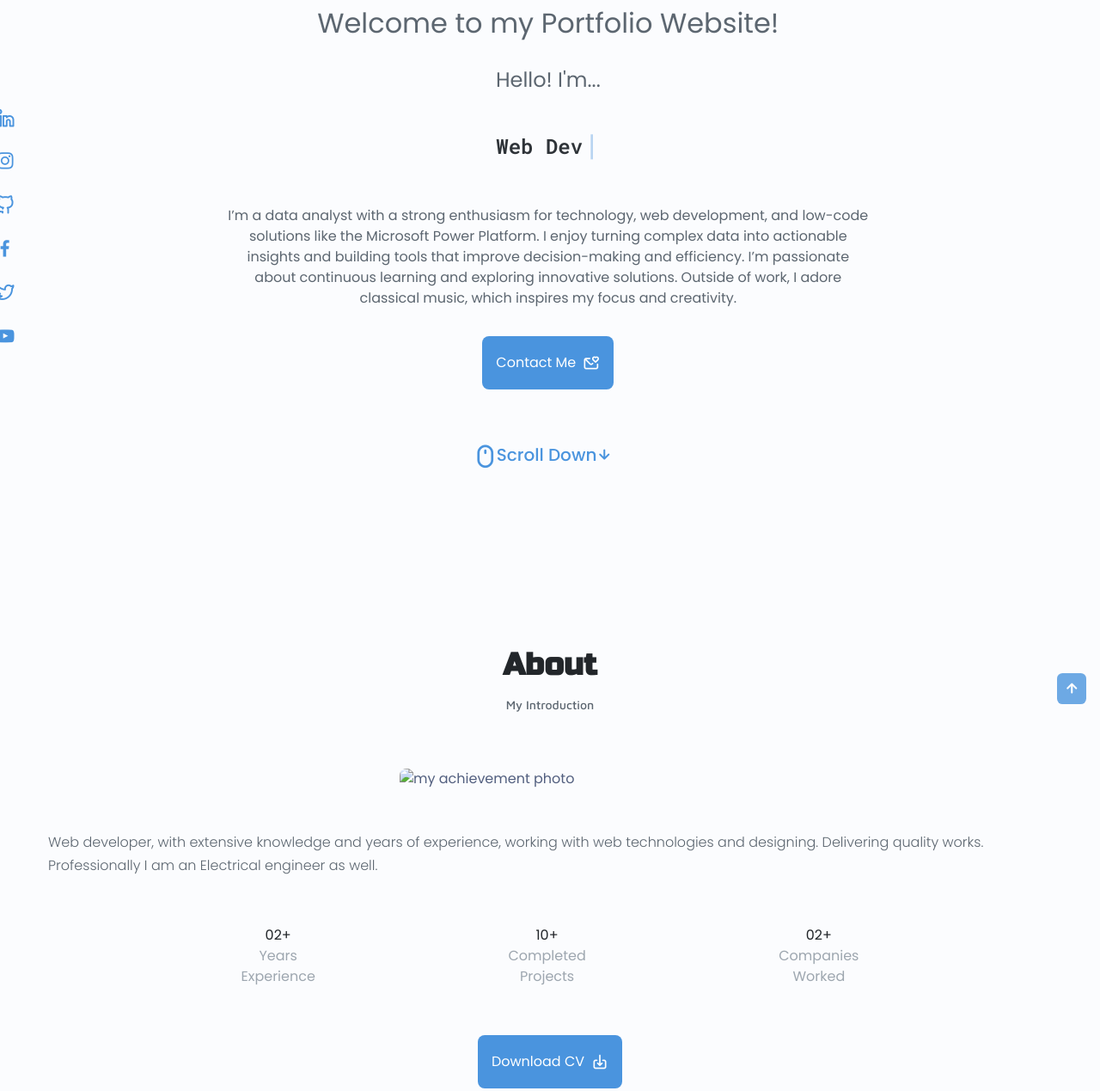
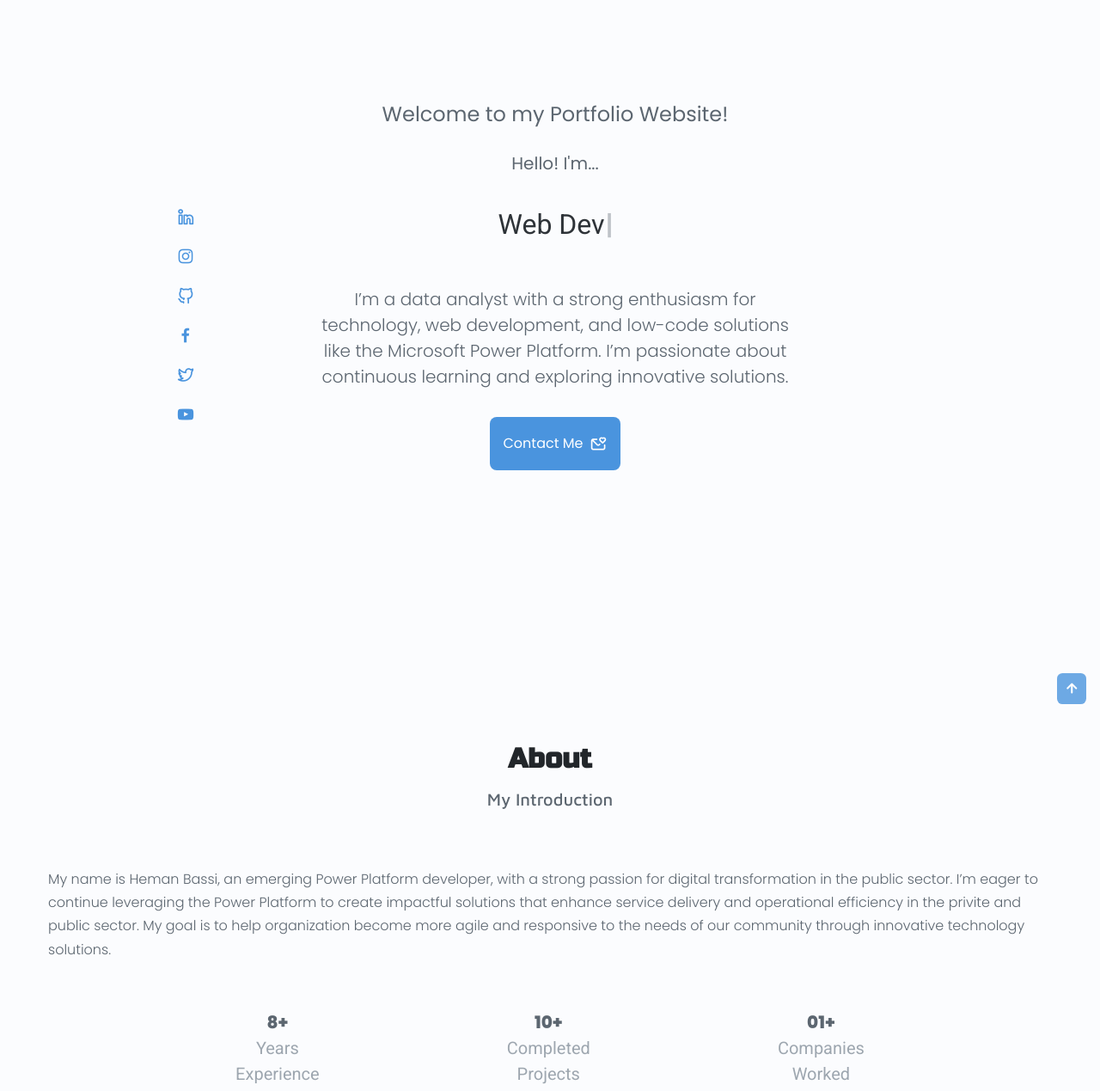
Before and after one commit to Heims99/myPortfolio, a plain HTML site: page index.html in a window 1280 px wide. Shown: the part 141-1410 px from the top of the page at 86% size. Drawn offline with nearby package versions, Linux system fonts and the light colour scheme.

Commit message:
New commit working good

```diff
--- a/css/style.css
+++ b/css/style.css
@@ -247,7 +247,7 @@ img {
 
 /* Main section title */
 .section__title {
-  font-size: var(--font-size-big);             /* 2rem */
+  font-size: var(--font-size-h1);             /* 2rem */
   font-family: var(--font-accent);             /* Bold display headings */
   font-weight: var(--font-weight-bold);        /* Strong emphasis */
 }
@@ -255,7 +255,7 @@ img {
 /* Subheading style */
 .section__subtitle {
   display: block;
-  font-size: var(--font-size-sm);              /* 0.813rem */
+  font-size: var(--font-size-h3);              /* 0.813rem */
   font-family: var(--font-secondary);          /* Rounded modern accent font */
   font-weight: var(--font-weight-medium);
   margin-bottom: var(--mb-3);                  /* 3rem bottom spacing */
@@ -457,23 +457,20 @@ img {
 
 /* ===================== HOME ================== */
 
-.home {
-  min-height: 90vh;                        /* Ensures the section takes up most of the viewport height */
-  display: flex;                           /* Enables flexible layout */
-  flex-direction: column;                  /* Stack children vertically */
-  justify-content: space-between;          /* Distribute space between top and bottom content */
-  margin-top: var(--mb-3);                 /* Top spacing using your spacing scale */
-  margin-bottom: var(--mb-2);              /* Bottom spacing */
-  padding-bottom: 0;                       /* No extra padding below */
-}
-
+.home{
+    height: 70vh;
+    align-content: space-between;
+    margin-top: 10rem; /* Adjusted for better alignment */;
+    padding-bottom: 0;
+    margin-bottom: var(--mb-1-25);
+}
 
 .home__container{
     display: flex;
     gap: 1.75rem;
     padding-left: 0;
-    margin-left: var(--mb-1);
-    justify-content: space-around;
+    margin-left: var(--mb-0-1);
+    justify-content:center;
     align-items: center;
 }
 
@@ -484,9 +481,9 @@ img {
     padding-top: var(--mb-2-5);
     align-items: center;
     height: auto;
-    align-content: space-between;
+    align-content: ;
     margin-right: var(--mb-0-25);
-    margin-left: 0;
+    margin-left: 4rem; /* Adjusted for better alignment */
 }
 
 .home__social{
@@ -497,35 +494,36 @@ img {
     column-gap: 0;
     padding-top: 2rem;
     margin: 0;
+    margin-left: var(--mb-0-5) ;
 }
 
 .home__social-icon{
-    font-size: 1.45rem;
+    font-size: 1.25rem;
     color: var(--first-color);
 }
 .home__social-icon:hover{
-    color: var(--first-color-alt);
+    color: var(--first-color-second);
 }
 
 .home__data{
     grid-area: home__content;
-    width: 800px;
+    width: 600px;
     align-content: center;
     text-align: center;
-    transform: translateX(-7rem);
+    transform: translateX(-4rem);
 }
 
 .home__welcome{
-    text-align: center;
-    font-size: var(--font-size-h1);
-    color: var(--text-color);
-    padding: 0 1.5rem;
-}
-
-.home__title{
     text-align: center;
     font-size: var(--font-size-h2);
     color: var(--text-color);
+    padding:0rem;
+}
+
+.home__title{
+    text-align: center;
+    font-size: var(--font-size-h3);
+    color: var(--text-color);
     margin-top: var(--mb-1-5);
     padding-bottom: 1rem;
 }
@@ -533,29 +531,28 @@ img {
 #typewriter{
     margin-top: var(--mb-1);
     margin-bottom: var(--mb-2);
-    color: var(--text-color);
 }
 
 .Typewriter__wrapper{
     text-align: center;
-    font-size: var(--font-size-h2);
-    font-family: var(--font-mono);
-    font-weight: var(--font-weight-semibold);
+    font-size: var(--font-size-h1);
+    font-family: var(--font-ui);
+    font-weight: var(--font-weight-medium);
     color: var(--mainText);
 }
 
 .Typewriter__cursor{
     font-size: var(--font-size-h1);
-    color: var(--first-color);
-    font-family: var(--font-mono);
-    font-weight: var(--font-weight-semibold);
+    color: var(--text-color);
+    font-family: var(--font-ui);
+    font-weight: var(--font-weight-bold);
 }
 
 .home__subtitle{
     text-align: center;
-    font-size: var(--font-size-base);
+    font-size: var(--font-size-h3);
     color: var(--text-color);
-    font: weight 600px;;
+    font-weight: 200;
     margin-bottom: var(--mb-1);
     padding: 1rem 1.5rem 1rem 1.5rem;
 }
@@ -585,50 +582,42 @@ img {
 }
 
 .home__scroll{
-    display: absolute;
+    display: flex;
     justify-content: center;
-    margin-top: 5;
+    margin-top: 0;
     animation: scrollDown 3s infinite;
-     transform: translateX(-5rem);
-
 
 }
 
 .home__scroll-button{
     color: var(--first-color);
-    transition: .3s;
+    transition: .5s;
 }
 .home__scroll-button:hover{
-    color: var(--text-color);
+    color: var(--first-color-alt);
     transform: translateY(.25rem);
 }
 
 .home__scroll-mouse{
-    font-size: var(--font-size-h1);
-    margin-top: 5px; /* No top margin */
-
-    transform: translateX(3.5rem);
+    font-size: var(--big-font-size);
+    margin-top: var(--mb-3);
 }
 
 .home__scroll-name{
-    font-size: var(--font-size-h3);
-    color: var(--first-color);
-    font-weight: var(--font-weight-medium);
-    margin: 5px;; /* Margin for spacing */
-    transform: translateX(3rem);
+    font-size: var(--small-font-size);
+    color: var(--title-color);
+    font-weight: var(--font-medium);
+    margin: var(--mb-0-25);
 }
 
 .home__scroll-arrow{
-    font-size: var(--font-size-h2);
-    margin-top: 0; /* No top margin */
-
-    transform: translateX(2.5rem);
-}
-
+    font-size: var(--h3-font-size);
+}
 /* ===================== ABOUT ================== */
 .about{
-    padding-top: 1rem;
+    padding-top: 3%;
     margin-top: 7rem;
+
 }
 .about__img{
     width: 200px;
@@ -651,14 +640,13 @@ img {
 }
 
 .about__info-title{
-    font-size: var(--h2-font-size);
-    font-weight: var(--font-semi-bold);
-    color: var(--title-color);
-}
-
+    font-size: var(--font-size-h3);
+    font-weight: var(--font-weight-bold);
+    color: var(--text-color);
+}
 .about__info-name{
-    font-size: var(--smaller-font-size);
-    font-family: var(--roboto-font);
+    font-size: var(--font-size-h3);
+    font-family: var(--font-ui);
     color: var(--text-color-light);
 }
 
@@ -671,6 +659,7 @@ img {
 .about__buttons{
     display: flex;
     justify-content: center;
+
 }
 
 /* ===================== SKILLS ================== */
--- a/index.html
+++ b/index.html
@@ -147,7 +147,7 @@
                     <small class="home__welcome s-color"> Welcome to my Portfolio Website! </small>
                     <h1 class="home__title"> Hello! I'm...</h1>
                     <div id="typewriter"></div>
-                    <h3 class="home__subtitle" id="home-bio">I’m a data analyst with a strong enthusiasm for technology, web development, and low-code solutions like the Microsoft Power Platform. I enjoy turning complex data into actionable insights and building tools that improve decision-making and efficiency. I’m passionate about continuous learning and exploring innovative solutions. Outside of work, I adore classical music, which inspires my focus and creativity. </h3>
+                    <h3 class="home__subtitle" id="home-bio">I’m a data analyst with a strong enthusiasm for technology, web development, and low-code solutions like the Microsoft Power Platform. I’m passionate about continuous learning and exploring innovative solutions. </h3>
                     <a href="#contact" class="button button--flex">
                         Contact Me  <i class="uil uil-envelope-heart button__icon"></i>
                     </a>
@@ -155,14 +155,14 @@
 
             </div>
 
-           <div class="home__scroll d-flex justify-content-center">
+         <!-- <div class="home__scroll d-flex justify-content-center">
   <a href="#about" class="home__scroll-button button--flex">
     <i class="uil uil-mouse-alt home__scroll-mouse"></i>
     <span class="home__scroll-name">Scroll Down</span>
     <i class="uil uil-arrow-down home__scroll-arrow"></i>
   </a>
 </div>
-
+-------->
         </section>
 
     <!-- ------------- ABOUT ME -------------------->
@@ -171,17 +171,15 @@
             <span class="section__subtitle"> My Introduction </span>
 
             <div class="about__container container grid">
-                <img src="assets/img/ceremony.JPG" alt="my achievement photo" class="about__img">
-
                 <div class="about__data">
                     <p class="about__description" id="home-about">
-                        Web developer, with extensive knowledge and years of experience, working with web technologies and designing. Delivering quality works. Professionally I am an Electrical engineer as well.
+                        My name is Heman Bassi, an emerging Power Platform developer, with a strong passion for digital transformation in the public sector. I’m eager to continue leveraging the Power Platform to create impactful solutions that enhance service delivery and operational efficiency in the privite and public sector. My goal is to help organization become more agile and responsive to the needs of our community through innovative technology solutions.
                     </p>
                 </div>
 
                 <div class="about__info">
                     <div>
-                        <span class="about__info-title"> 02+ </span>
+                        <span class="about__info-title"> 8+ </span>
                         <span class="about__info-name"> Years <br> Experience </span>
                     </div>
 
@@ -191,13 +189,13 @@
                     </div>
 
                     <div>
-                        <span class="about__info-title"> 02+ </span>
+                        <span class="about__info-title"> 01+ </span>
                         <span class="about__info-name"> Companies <br> Worked </span>
                     </div>
                 </div>
 
                 <div class="about__buttons">
-                    <a href="assets/file/CV.pdf" download="my_CV" target="_blank" class="button button--flex">
+                    <a href="/assets1/files/CV.pdf" download="CV" target="_blank" class="button button--flex">
                         Download CV <i class="uil uil-download-alt button__icon"></i>
                     </a>
                 </div>
```
Also changed, not shown: 1 other file.
